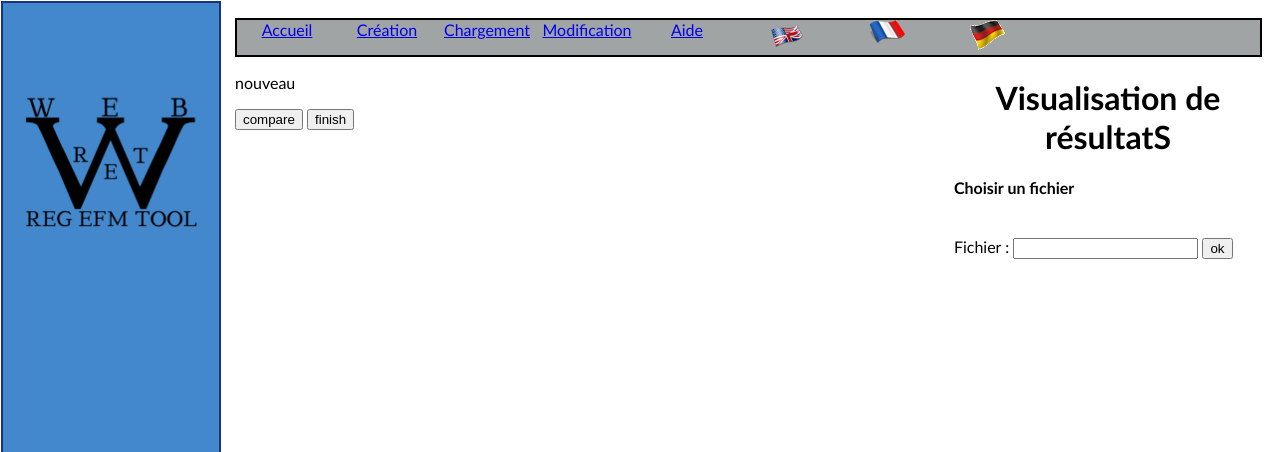
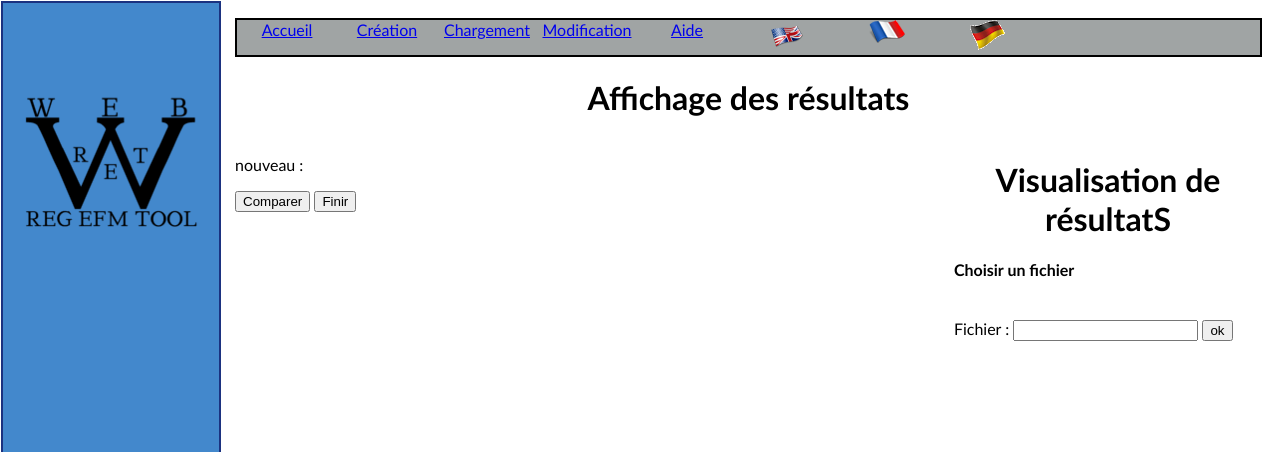
Before and after one commit to bioinfocttj/CPR, a PHP site: page /results.php in a window 1280 px wide. Shown: the top 452 px of the page. Run offline with PHP 8.4, Linux system fonts and the light colour scheme; the visitor is signed in with stand-in values (Sample User, id 1); data that the repository does not hold is empty; some libraries are stand-ins or nearby versions.

Commit message:
maj lang, res

```diff
--- a/WRET/languages/de_lang.php
+++ b/WRET/languages/de_lang.php
@@ -48,6 +48,8 @@ define('TXT_ADD_BUTTON', "Hinzufügen");
 define('TXT_MODIFY_BUTTON', "Ändern");
 define('TXT_NEXTSTEP_BUTTON', "Nächsten Schritt");
 define('TXT_GO_BUTTON', "Anfang");
+define('TXT_COMPARE_BUTTON', "vergleichen");
+define('TXT_FINISH_BUTTON', "beenden");
 
 //---------------------------------------------------------
 // generules.php
@@ -264,6 +266,8 @@ define('TXT_DISPLAY_RESULTS_SITE_TITLE', "Ergebnisse");
 define('TXT_DISPLAY_RESULTS_TITLE', "Ergebnisse anzeigen");
 define('TXT_DISPLAY_RESULTS_INSTRUCTION_1',"Ausgewählte Datei");
 define('TXT_DISPLAY_RESULTS_FILE', "Bearbeiteten Datei : ");
+define('TXT_DISPLAY_RESULTS_ORIGINAL', "Original : ");
+define('TXT_DISPLAY_RESULTS_NEW', "neu : ");
 //---------------------------------------------------------
 // Fin
 //---------------------------------------------------------
--- a/WRET/languages/en_lang.php
+++ b/WRET/languages/en_lang.php
@@ -48,6 +48,8 @@ define('TXT_ADD_BUTTON', "Add");
 define('TXT_MODIFY_BUTTON', "Modify");
 define('TXT_NEXTSTEP_BUTTON', "Next step");
 define('TXT_GO_BUTTON', "Go");
+define('TXT_COMPARE_BUTTON', "Compare");
+define('TXT_FINISH_BUTTON', "Finish");
 
 //---------------------------------------------------------
 // generules.php
@@ -258,6 +260,8 @@ define('TXT_DISPLAY_RESULTS_SITE_TITLE', "Results");
 define('TXT_DISPLAY_RESULTS_TITLE', "Display results");
 define('TXT_DISPLAY_RESULTS_INSTRUCTION_1',"Choosen file");
 define('TXT_DISPLAY_RESULTS_FILE', "File processed : ");
+define('TXT_DISPLAY_RESULTS_ORIGINAL', "original : ");
+define('TXT_DISPLAY_RESULTS_NEW', "new : ");
 
 //---------------------------------------------------------
 // Fin
--- a/WRET/languages/fr_lang.php
+++ b/WRET/languages/fr_lang.php
@@ -48,12 +48,14 @@ define('TXT_ADD_BUTTON', "Ajouter");
 define('TXT_MODIFY_BUTTON', "Modifier");
 define('TXT_NEXTSTEP_BUTTON', "Étape suivante");
 define('TXT_GO_BUTTON', "Lancement");
+define('TXT_COMPARE_BUTTON', "Comparer");
+define('TXT_FINISH_BUTTON', "Finir");
 
 //---------------------------------------------------------
 // generules.php
 //---------------------------------------------------------
 define('TXT_GENERULES_SITE_TITLE', "Création des règles des gènes");
-define('TXT_GENERULES_TITLE', "Règle des gènes");
+define('TXT_GENERULES_TITLE', "Règles des gènes");
 define('TXT_GENERULES_INSTRUCTION_1', "Ecrivez une nouvelle règle :");
 define('TXT_GENERULES_INSTRUCTION_2', "Choisissez le nombre de réaction :");
 define('TXT_GENERULES_INSTRUCTION_3', " Nombre de réaction dans la forme IF AND THEN");
@@ -252,12 +254,14 @@ define('TXT_PARSE_RESULTS_TITLE', "Extraction des résultats");
 define('TXT_PARSE_RESULTS_FILE', "Fichier traité : ");
 
 //---------------------------------------------------------
-// display_results.php
+// results.php
 //---------------------------------------------------------
 define('TXT_DISPLAY_RESULTS_SITE_TITLE', "Résultats");
 define('TXT_DISPLAY_RESULTS_TITLE', "Affichage des résultats");
 define('TXT_DISPLAY_RESULTS_INSTRUCTION_1',"Fichier choisi");
 define('TXT_DISPLAY_RESULTS_FILE', "Fichier traité : ");
+define('TXT_DISPLAY_RESULTS_ORIGINAL', "original : ");
+define('TXT_DISPLAY_RESULTS_NEW', "nouveau : ");
 
 //---------------------------------------------------------
 // Fin
--- a/WRET/results.php
+++ b/WRET/results.php
@@ -5,7 +5,7 @@
 	<head>
 		<link rel="stylesheet" media="screen" type="text/css" href="style.css"/>
 		<meta http-equiv="Content-Type" content="text/html;charset=UTF-8"/>
-		<title><?php echo TXT_SITE_TITLE; ?></title>
+		<title><?php echo TXT_DISPLAY_RESULTS_SITE_TITLE; ?></title>
 		<style media="all" type="text/css"></style>
 	<?php
 		function compare(){
@@ -78,12 +78,13 @@
 		</ul>
 	</div>
 	<body>
+		<h1><?php echo TXT_DISPLAY_RESULTS_TITLE; ?></h1>
 		<div id="results" name="results" title="waiting_results" >
 			<?php
 				if ($_SESSION["isCompared"]==0){
 					$res=$_SESSION["compare"];
 					echo "<div id='original' name='original' title='original results' >";
-					echo '<p>original</p>';
+					echo '<p>' . TXT_DISPLAY_RESULTS_ORIGINAL . '</p>';
 					show_results($res);
 					echo "</div>";
 				}
@@ -96,7 +97,7 @@
 					}
 					echo '<script>document.getElementById("new").innerHTML = "";</script>';
 					$res2=parse_res();
-					echo "<p>nouveau</p>";
+					echo '<p>' . TXT_DISPLAY_RESULTS_NEW . '</p>';
 					show_results($res2);
 					$_SESSION['compare']=$res2;
 				?>
@@ -114,8 +115,8 @@
 		</div>
 		<div id='compare' name='compare'>
 			<form action="<?php echo $_SERVER['PHP_SELF']; ?>" method="post">
-				<input type="submit" name="compare" value="compare">
-				<input type="submit" name="finish" value="finish">
+				<input type="submit" name="compare" value="<?php echo TXT_COMPARE_BUTTON; ?>">
+				<input type="submit" name="finish" value="<?php echo TXT_FINISH_BUTTON; ?>">
 			</form>
 			<?php
 				if(isset($_POST['compare'])) {compare();}
```
